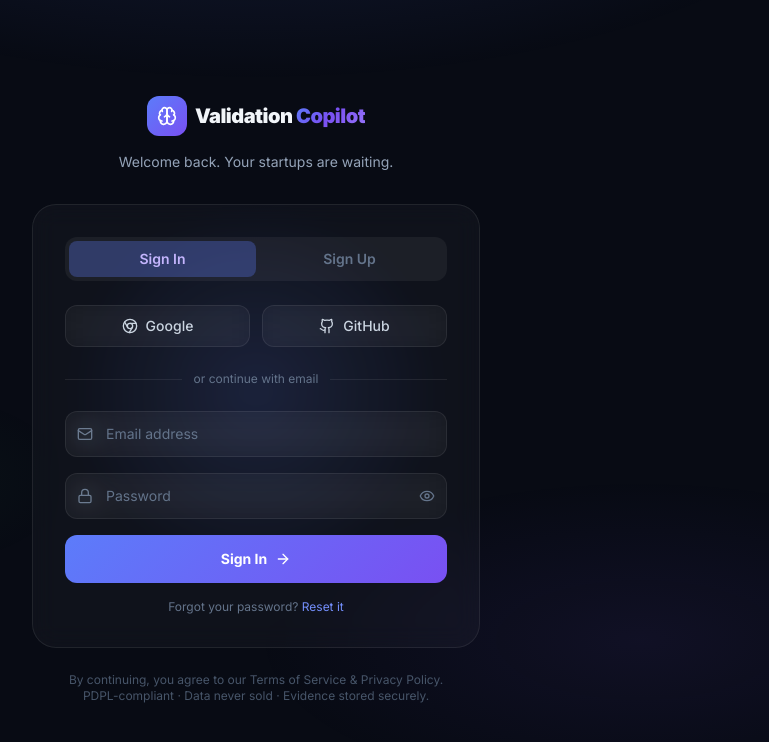
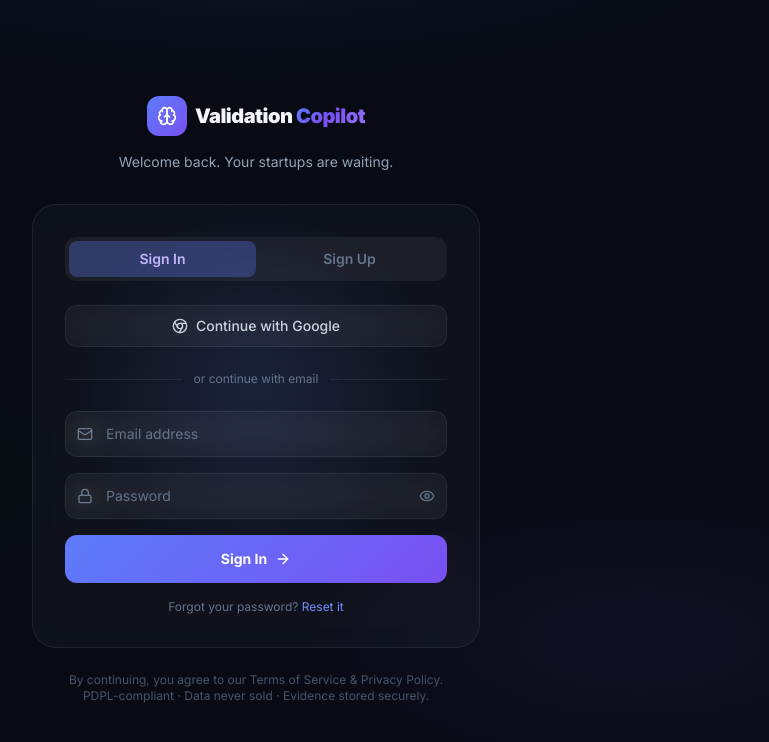
Before and after one commit to Mars-20/ai-hackathon-, a Next.js app in the folder apps/web/: page /login in a window 1280 px wide. Shown: the top 742 px of the page, without its empty margins (384-1153 px from the left). Built offline with nearby package versions, Linux system fonts and the light colour scheme; no server answers.

Commit message:
fix(auth): remove unsupported GitHub OAuth, Google-only login

```diff
--- a/apps/web/src/app/login/page.tsx
+++ b/apps/web/src/app/login/page.tsx
@@ -1,7 +1,7 @@
 "use client";
 
 import { Suspense, useState, useEffect } from "react";
-import { Brain, ArrowRight, Mail, Lock, User, Eye, EyeOff, Github, Chrome } from "lucide-react";
+import { Brain, ArrowRight, Mail, Lock, User, Eye, EyeOff, Chrome } from "lucide-react";
 import { createClient } from "@/lib/supabase/client";
 import { useRouter, useSearchParams } from "next/navigation";
 import {
@@ -81,7 +81,7 @@
     }
   };
 
-  const handleOAuth = async (provider: "google" | "github") => {
+  const handleOAuth = async (provider: "google") => {
     setIsLoading(true);
     setError(null);
     const { error } = await supabase.auth.signInWithOAuth({
@@ -141,25 +141,16 @@
             ))}
           </div>
 
-          {/* OAuth buttons */}
-          <div className="grid grid-cols-2 gap-3 mb-6">
+          {/* OAuth — Google only (GitHub unsupported/removed) */}
+          <div className="mb-6">
             <button
               onClick={() => handleOAuth("google")}
               disabled={isLoading}
-              className="glass glass-hover rounded-xl py-2.5 flex items-center justify-center gap-2 text-sm font-medium text-slate-300 transition-all border border-white/5"
+              className="w-full glass glass-hover rounded-xl py-2.5 flex items-center justify-center gap-2 text-sm font-medium text-slate-300 transition-all border border-white/5"
               id="oauth-google-btn"
             >
               <Chrome className="w-4 h-4" />
-              Google
-            </button>
-            <button
-              onClick={() => handleOAuth("github")}
-              disabled={isLoading}
-              className="glass glass-hover rounded-xl py-2.5 flex items-center justify-center gap-2 text-sm font-medium text-slate-300 transition-all border border-white/5"
-              id="oauth-github-btn"
-            >
-              <Github className="w-4 h-4" />
-              GitHub
+              Continue with Google
             </button>
           </div>
 
```
Also changed, not shown: 1 other file (tests, documents, lock files or other folders).
